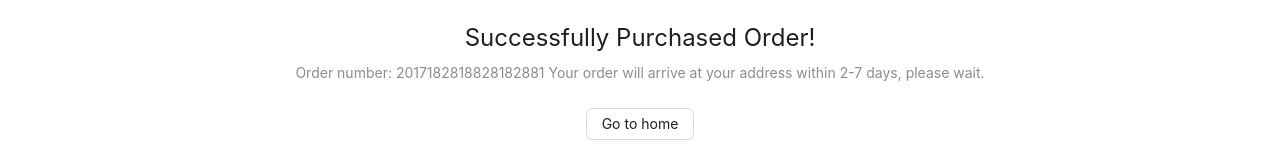
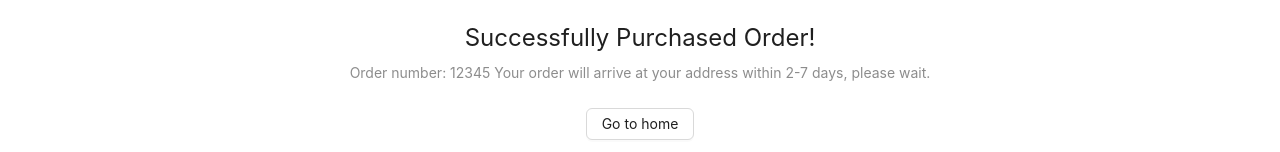
Before and after one commit to AmhjadKhan/Online-nursary-Frontend, a React (Vite) app: page /cart/order-successful in a window 1280 px wide. Shown: the part 213-365 px from the top of the page. Built offline with nearby package versions, Linux system fonts and the light colour scheme.

Commit message:
this is design cart

```diff
--- a/src/pages/Cart/CartOrderSuccessful.tsx
+++ b/src/pages/Cart/CartOrderSuccessful.tsx
@@ -6,7 +6,7 @@ const CartOrderSuccessful = () => {
     <Result
       status="success"
       title="Successfully Purchased Order!"
-      subTitle="Order number: 2017182818828182881 Your order will arrive at your address within 2-7 days, please wait."
+      subTitle="Order number: 12345 Your order will arrive at your address within 2-7 days, please wait."
       extra={[
         <NavLink to={"/"}>
           <Button key="buy">Go to home</Button>
--- a/src/pages/product/ProductDetails/ProductDetails.tsx
+++ b/src/pages/product/ProductDetails/ProductDetails.tsx
@@ -4,13 +4,13 @@ import { TProduct } from "../Product.interface";
 import { Image, Rate, Tag } from "antd";
 import ProductDetailsTab from "./ProductDetailsTab";
 import { ArrowLeftOutlined } from "@ant-design/icons";
-import { useAppDispatch } from "../../../redux/hooks";
-import { addProduct } from "../../../redux/features/cartSlice";
+// import { useAppDispatch } from "../../../redux/hooks";
+// import { addProduct } from "../../../redux/features/cartSlice";
 import NoDataFound from "../../../components/ui/NoDataFound";
 
 const ProductDetails = () => {
   const navigate = useNavigate();
-  const dispatch = useAppDispatch();
+  // const dispatch = useAppDispatch();
   const { id } = useParams();
   const { data, isLoading, isError } = useGetProductDetailsQuery(id);
   const productData = data?.data[0];
@@ -38,10 +38,10 @@ const ProductDetails = () => {
     stock,
   }: TProduct = productData;
 
-  const handleOnClickDetails = (productData: TProduct) => {
-    dispatch(addProduct(productData));
-    // console.log("handleOnClickDetails: ", productData);
-  };
+  // const handleOnClickDetails = (productData: TProduct) => {
+  //   dispatch(addProduct(productData));
+  //   // console.log("handleOnClickDetails: ", productData);
+  // };
 
   return (
     <div className="container mx-auto my-4">
@@ -109,7 +109,7 @@ const ProductDetails = () => {
               </span>
             </div>
             <div>
-              <button
+              {/* <button
                 className="custom-button-primary"
                 onClick={() => handleOnClickDetails(productData)}
                 disabled={stock === 0 || availabilityStock === false}
@@ -117,7 +117,7 @@ const ProductDetails = () => {
                 {stock === 0 || availabilityStock === false
                   ? "Stock out"
                   : "Add to Cart"}
-              </button>
+              </button> */}
             </div>
           </div>
         </div>
@@ -134,7 +134,7 @@ const ProductDetails = () => {
           <span>
             <ArrowLeftOutlined className="me-2 group-hover:animate-ping " />
           </span>
-          <span>Go Back</span>
+          <span className="border-2 border-red-500 p-7 font-bold">Go Back</span>
         </button>
       </div>
     </div>
```
